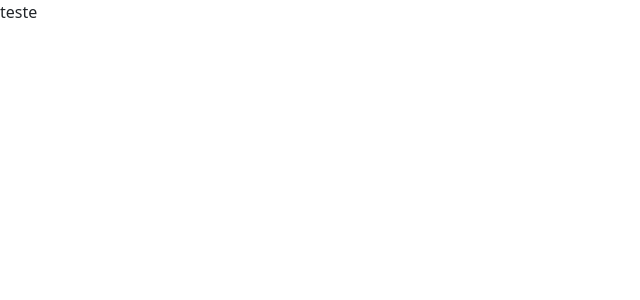
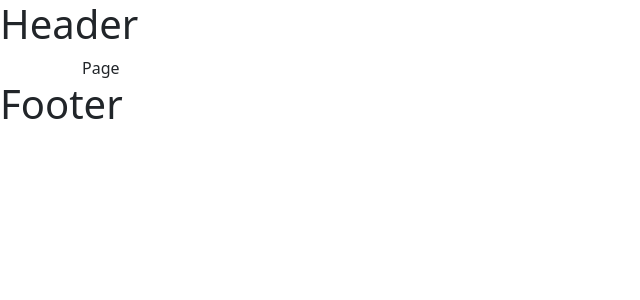
Before and after one commit to JoaoLeo/Trabalho-Projeto-Integrado, a Next.js app: page / in a window 1280 px wide. Shown: the top 300 px of the page, without its empty margins (0-640 px from the left). Built offline with nearby package versions, Linux system fonts and the light colour scheme.

Commit message:
inciando componentes

```diff
--- a/components/Footer.js
+++ b/components/Footer.js
@@ -0,0 +1,11 @@
+import React from 'react'
+
+const Footer = () => {
+  return (
+    <>
+    <h1>Footer</h1>
+    </>
+  )
+}
+
+export default Footer
--- a/components/Header.js
+++ b/components/Header.js
@@ -0,0 +1,11 @@
+import React from 'react'
+
+const Header = () => {
+  return (
+    <>
+    <h1>Header</h1>
+    </>
+  )
+}
+
+export default Header
--- /dev/null
+++ b/components/Page.js
@@ -0,0 +1,18 @@
+import React from 'react'
+import Footer from '@/components/Footer'
+import Header from '@/components/Header'
+import { Container } from 'react-bootstrap'
+
+const Page = () => {
+  return (
+    <>
+    <Header/>
+    <Container>
+    Page
+    </Container>
+    <Footer/>
+    </>
+  )
+}
+
+export default Page
--- a/pages/index.js
+++ b/pages/index.js
@@ -1,10 +1,12 @@
-
+import Page from '@/components/Page';
 import 'bootstrap/dist/css/bootstrap.min.css';
 
 export default function Home() {
   return (
     <>
+    <Page>
     teste
+    </Page>
     </>
   )
 }
```
